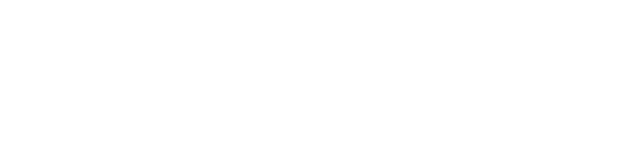
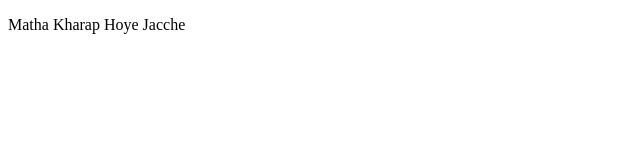
Before and after one commit to suhail2418/my-first-github-repo, a plain HTML site: page index.html in a window 1280 px wide. Shown: the whole page, without its empty margins (0-640 px from the left). Drawn offline with Linux system fonts and the light colour scheme.

Commit message:
Matha Kharap Hoye Jacche

```diff
--- a/index.html
+++ b/index.html
@@ -4,6 +4,7 @@
     <meta charset="UTF-8">
     <meta name="viewport" content="width=device-width, initial-scale=1.0">
     <title>My First Github Repo</title>
+    <p>Matha Kharap Hoye Jacche</p>
 </head>
 <body>
 
```
